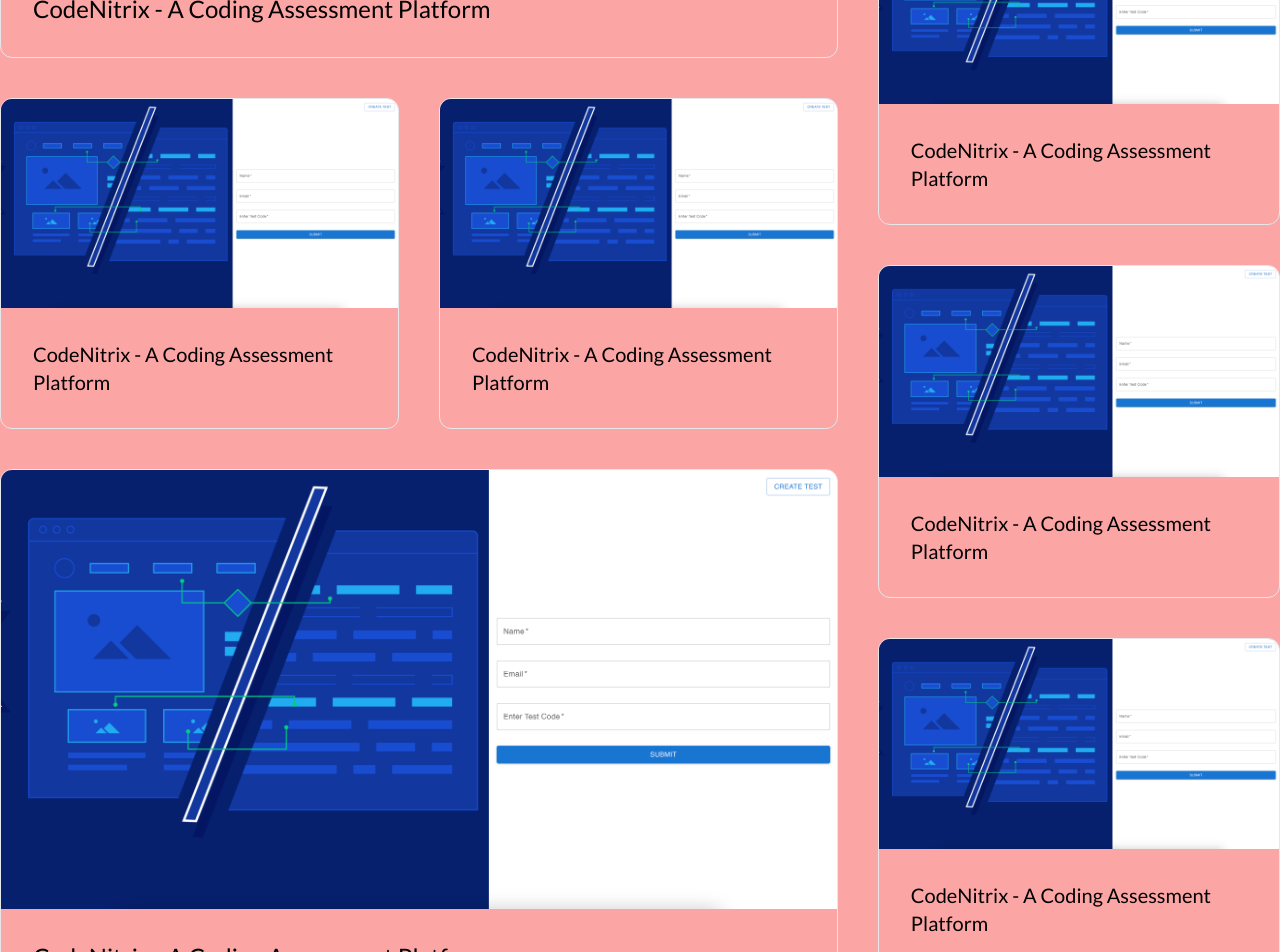
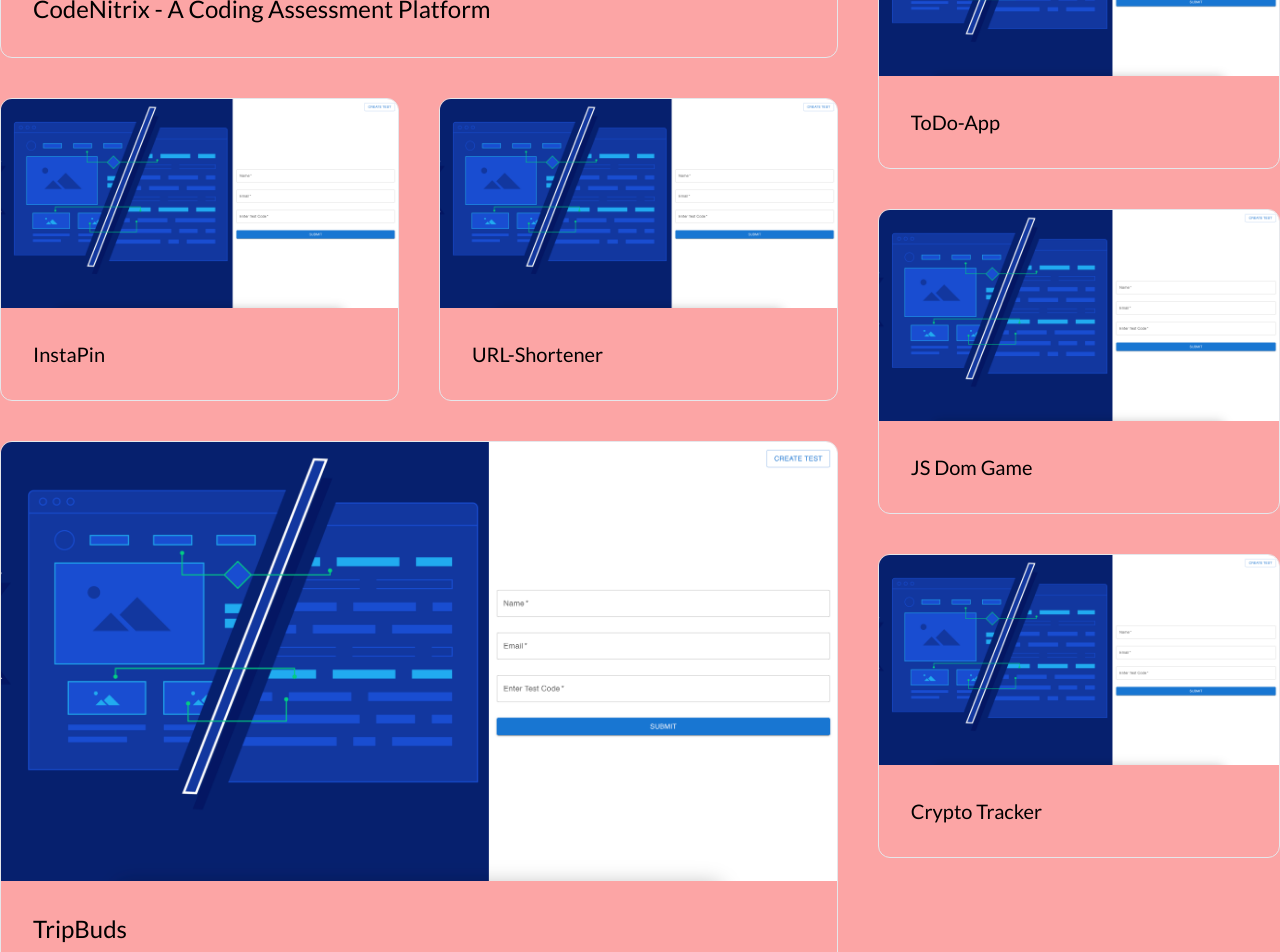
Before and after one commit to n0IQ/Portfolio, a Next.js app: page /projects in a window 1280 px wide. Shown: the part 800-1752 px from the top of the page. Built offline with nearby package versions, Linux system fonts and the light colour scheme; a web font is replaced by a local one.

Commit message:
Made project card contents from static to dynamic

```diff
--- a/src/app/projects/page.tsx
+++ b/src/app/projects/page.tsx
@@ -1,5 +1,15 @@
 import BigProjectCard from '@/components/Project/BigProjectCard';
 import SmallProjectCard from '@/components/Project/SmallProjectCard';
+import {
+  codeNitrixProject,
+  cryptoTrackerProject,
+  instaPinProject,
+  jsDomGameProject,
+  myPortfolioProject,
+  toDoProject,
+  tripBudsProject,
+  urlShortenerProject,
+} from '@/interfaces/projectInterface';
 
 export default function Projects() {
   return (
@@ -11,33 +21,33 @@
         {/* Left column */}
         <div>
           <div>
-            <BigProjectCard />
+            <BigProjectCard project={codeNitrixProject} />
           </div>
           <div className="flex gap-10">
             <div className="mt-10">
-              <SmallProjectCard />
+              <SmallProjectCard project={instaPinProject} />
             </div>
             <div className="mt-10">
-              <SmallProjectCard />
+              <SmallProjectCard project={urlShortenerProject} />
             </div>
           </div>
           <div className="mt-10">
-            <BigProjectCard />
+            <BigProjectCard project={tripBudsProject} />
           </div>
         </div>
         {/* Right rolumn */}
         <div className="ml-10">
           <div>
-            <SmallProjectCard />
+            <SmallProjectCard project={myPortfolioProject} />
           </div>
           <div className="mt-10">
-            <SmallProjectCard />
+            <SmallProjectCard project={toDoProject} />
           </div>
           <div className="mt-10">
-            <SmallProjectCard />
+            <SmallProjectCard project={jsDomGameProject} />
           </div>
           <div className="mt-10">
-            <SmallProjectCard />
+            <SmallProjectCard project={cryptoTrackerProject} />
           </div>
         </div>
       </div>
--- a/src/components/Project/BigProjectCard.tsx
+++ b/src/components/Project/BigProjectCard.tsx
@@ -4,10 +4,15 @@
 import { faLink } from '@fortawesome/free-solid-svg-icons';
 import CodeNitrixCoverImage from '../../../public/images/codenitrix_cover.png';
 import Image from 'next/image';
+import { ProjectCardInterface } from '@/interfaces/projectInterface';
 
 library.add(fab, faGithub, faYoutube, faLink);
 
-export default function BigProjectCard() {
+export default function BigProjectCard({
+  project,
+}: {
+  project: ProjectCardInterface;
+}) {
   return (
     <div className="max-w-bigCard border rounded-xl overflow-hidden relative group">
       <div>
@@ -20,22 +25,14 @@
         />
       </div>
       <div className="py-8 group-hover:block">
-        <h3 className="font-subHeading text-2xl px-8">
-          CodeNitrix - A Coding Assessment Platform
-        </h3>
+        <h3 className="font-subHeading text-2xl px-8">{project.title}</h3>
         {/* description and links on hover */}
         <div className="hidden group-hover:block absolute top-0 left-0 p-8 w-full h-full bg-[#000000bf]">
           <h3 className="font-subHeading-900 text-2xl text-white font-bold max-w-2xl">
-            CodeNitrix - A Coding Assessment Platform
+            {project.title}
           </h3>
           <p className="text-white font-content max-w-2xl py-5">
-            Lorem ipsum dolor sit amet, consectetur adipiscing elit, sed do
-            eiusmod tempor incididunt ut labore et dolore magna aliqua. Ut enim
-            ad minim veniam, quis nostrud exercitation ullamco laboris nisi ut
-            aliquip ex ea commodo consequat. Duis aute irure dolor in
-            reprehenderit in voluptate velit esse cillum dolore eu fugiat nulla
-            pariatur. Excepteur sint occaecat cupidatat non proident, sunt in
-            culpa qui officia deserunt mollit anim id est laborum.
+            {project.description}
           </p>
           <a href="">
             <p className="text-white font-subHeading font-bold text-xl mt-12 transform hover:scale-105 hover:translate-x-5 duration-300 hover:text-yellow-500">
@@ -46,17 +43,17 @@
 
           <ul className="flex mt-5 -ml-0.5">
             <li className="w-8 text-white mx-2">
-              <a href="">
+              <a href={project.githubLink}>
                 <FontAwesomeIcon icon={['fab', 'github']} />
               </a>
             </li>
             <li className="w-8 text-white mx-2 mt-0.5">
-              <a href="">
+              <a href={project.youtubeLink}>
                 <FontAwesomeIcon icon={['fab', 'youtube']} />
               </a>
             </li>
             <li className="w-8 text-white mx-2 mt-1">
-              <a href="">
+              <a href={project.projectLink}>
                 <FontAwesomeIcon icon={['fas', 'link']} />
               </a>
             </li>
--- a/src/components/Project/SmallProjectCard.tsx
+++ b/src/components/Project/SmallProjectCard.tsx
@@ -4,10 +4,15 @@
 import { faLink } from '@fortawesome/free-solid-svg-icons';
 import CodeNitrixCoverImage from '../../../public/images/codenitrix_cover.png';
 import Image from 'next/image';
+import { ProjectCardInterface } from '@/interfaces/projectInterface';
 
 library.add(fab, faGithub, faYoutube, faLink);
 
-export default function BigProjectCard() {
+export default function BigProjectCard({
+  project,
+}: {
+  project: ProjectCardInterface;
+}) {
   return (
     <div className="max-w-smallCard max-h-96 border rounded-xl overflow-hidden relative group">
       <div>
@@ -20,17 +25,14 @@
         />
       </div>
       <div className="py-8 group-hover:block">
-        <h3 className="font-subHeading text-xl px-8">
-          CodeNitrix - A Coding Assessment Platform
-        </h3>
+        <h3 className="font-subHeading text-xl px-8">{project.title} </h3>
         {/* description and links on hover */}
         <div className="hidden group-hover:block absolute top-0 left-0 p-8 w-full h-full bg-[#000000bf]">
           <h3 className="font-subHeading-900 text-xl text-white font-bold max-w-2xl">
-            CodeNitrix - A Coding Assessment Platform
+            {project.title}
           </h3>
           <p className="text-white font-content max-w-2xl py-5">
-            Lorem ipsum dolor sit amet, consectetur adipiscing elit, sed do
-            aliquip ex ea commodo consequat. Duis aute irure dolor in
+            {project.description}
           </p>
           <a href="">
             <p className="text-white font-subHeading font-bold text-xl mt-12 transform hover:scale-105 hover:translate-x-5 duration-300 hover:text-yellow-500">
@@ -41,17 +43,17 @@
 
           <ul className="flex mt-5 -ml-0.5">
             <li className="w-8 text-white mx-2">
-              <a href="">
+              <a href={project.githubLink}>
                 <FontAwesomeIcon icon={['fab', 'github']} />
               </a>
             </li>
             <li className="w-8 text-white mx-2 mt-0.5">
-              <a href="">
+              <a href={project.youtubeLink}>
                 <FontAwesomeIcon icon={['fab', 'youtube']} />
               </a>
             </li>
             <li className="w-8 text-white mx-2 mt-1">
-              <a href="">
+              <a href={project.projectLink}>
                 <FontAwesomeIcon icon={['fas', 'link']} />
               </a>
             </li>
--- a/src/interfaces/projectInterface.ts
+++ b/src/interfaces/projectInterface.ts
@@ -1,4 +1,4 @@
-export interface ProjectInterface {
+export interface ProjectCardInterface {
   title: string;
   description: string;
   githubLink: string;
@@ -6,7 +6,7 @@
   projectLink: string;
 }
 
-export const codeNitrixProject: ProjectInterface = {
+export const codeNitrixProject: ProjectCardInterface = {
   title: 'CodeNitrix - A Coding Assessment Platform',
   description: `
   CodeNitrix is a comprehensive online coding assessment platform designed to simplify the hiring process for companies.
@@ -19,7 +19,7 @@
   projectLink: 'https://code-nitrix-frontend.vercel.app/',
 };
 
-export const tripBudsProject: ProjectInterface = {
+export const tripBudsProject: ProjectCardInterface = {
   title: 'TripBuds',
   description: `TripBuds is a tour booking platform that provides developers with an efficient solution for integrating tour booking
   functionality into their applications. With TripBuds, developers can seamlessly incorporate features such as user account creation,
@@ -31,7 +31,7 @@
   projectLink: 'https://trip-buds.vercel.app/',
 };
 
-export const instaPinProject: ProjectInterface = {
+export const instaPinProject: ProjectCardInterface = {
   title: 'InstaPin',
   description: `Welcome to InstaPin, an Image Sharing Platform! Instapin is designed to allow users
   to share and discover images, create pins, and link them to websites. Users can log in, upload images,
@@ -41,7 +41,7 @@
   projectLink: 'https://insta-pin-frontend.vercel.app/',
 };
 
-export const urlShortenerProject: ProjectInterface = {
+export const urlShortenerProject: ProjectCardInterface = {
   title: 'URL-Shortener',
   description: `
   UrlShortener is a web application designed to efficiently shorten lengthy URLs. It generates unique, random codes for each original link,
@@ -52,7 +52,7 @@
   projectLink: 'https://url-shortener-five.vercel.app/',
 };
 
-export const toDoProject: ProjectInterface = {
+export const toDoProject: ProjectCardInterface = {
   title: 'ToDo-App',
   description: `This is a simple Todo application built using React, Tailwind CSS, HTML, and Firebase. It allows users to create, read,
   update, and delete Todo items. The application uses Firebase Firestore as the database to store and retrieve the Todo data.`,
@@ -61,7 +61,7 @@
   projectLink: 'https://to-do-app-n0iq.vercel.app/',
 };
 
-export const cryptoTrackerProject: ProjectInterface = {
+export const cryptoTrackerProject: ProjectCardInterface = {
   title: 'Crypto Tracker',
   description: `Developed a dynamic crypto tracker application using React, enabling users to monitor real-time data for various
   cryptocurrencies including Bitcoin. Users can easily track prices, price changes, market capitalization, and more, all in real-time.`,
@@ -70,7 +70,7 @@
   projectLink: 'https://crypto-tracker-n0iq.vercel.app/',
 };
 
-export const myPortfolioProject: ProjectInterface = {
+export const myPortfolioProject: ProjectCardInterface = {
   title: 'My Portfolio',
   description: `Created a portfolio website to showcase my journey as a software engineer. This platform highlights my skills,
   work experience, and various projects, offering insights into my professional background and accomplishments.`,
@@ -79,7 +79,7 @@
   projectLink: '',
 };
 
-export const jsDomGameProject: ProjectInterface = {
+export const jsDomGameProject: ProjectCardInterface = {
   title: 'JS Dom Game',
   description: `Created a simple yet engaging game using HTML, CSS, and vanilla JavaScript. This two-player dice game allows users
   to take turns rolling a die and accumulating points. Players must strategize when to hold or continue rolling, as rolling a 1
```
